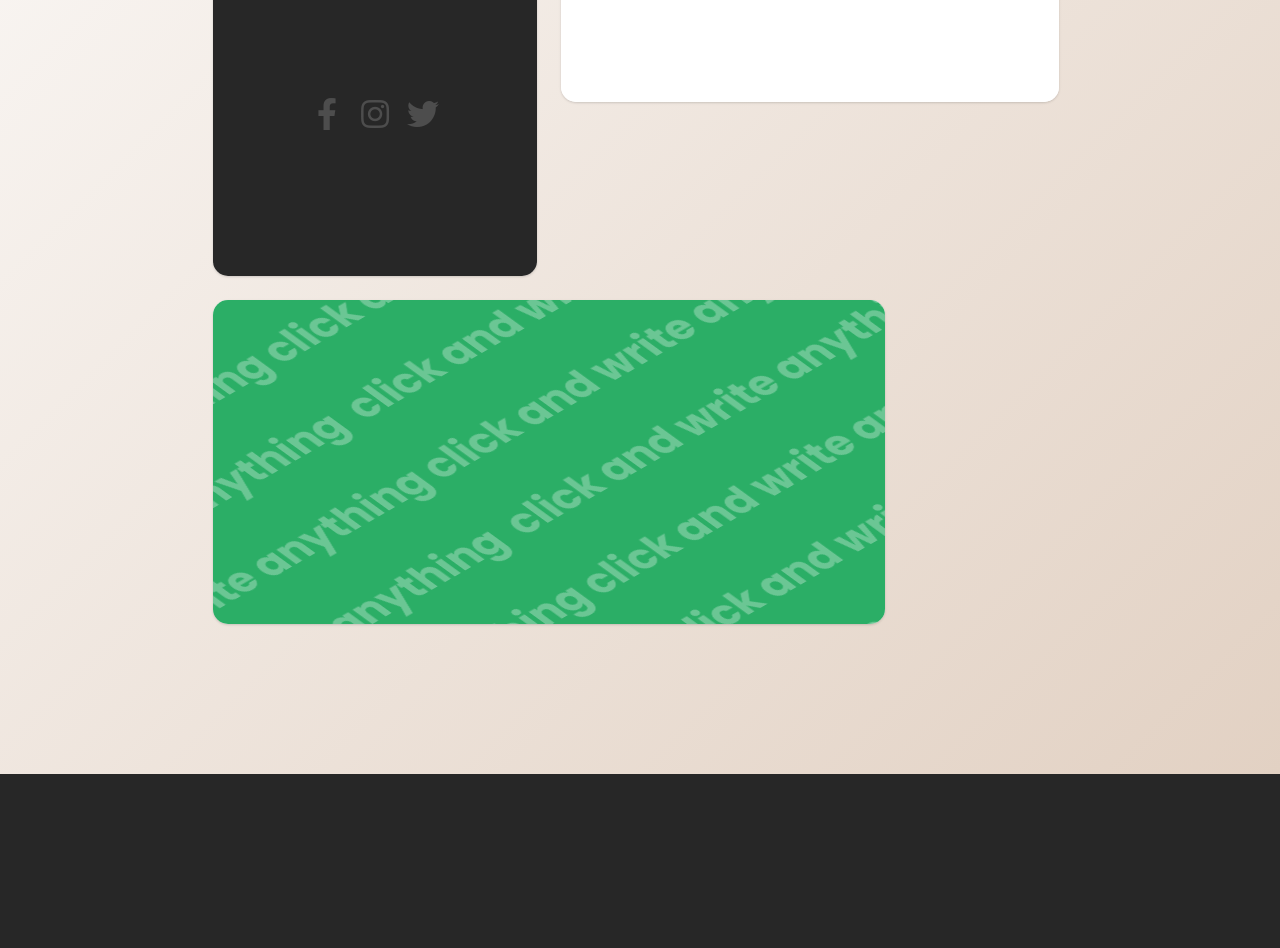
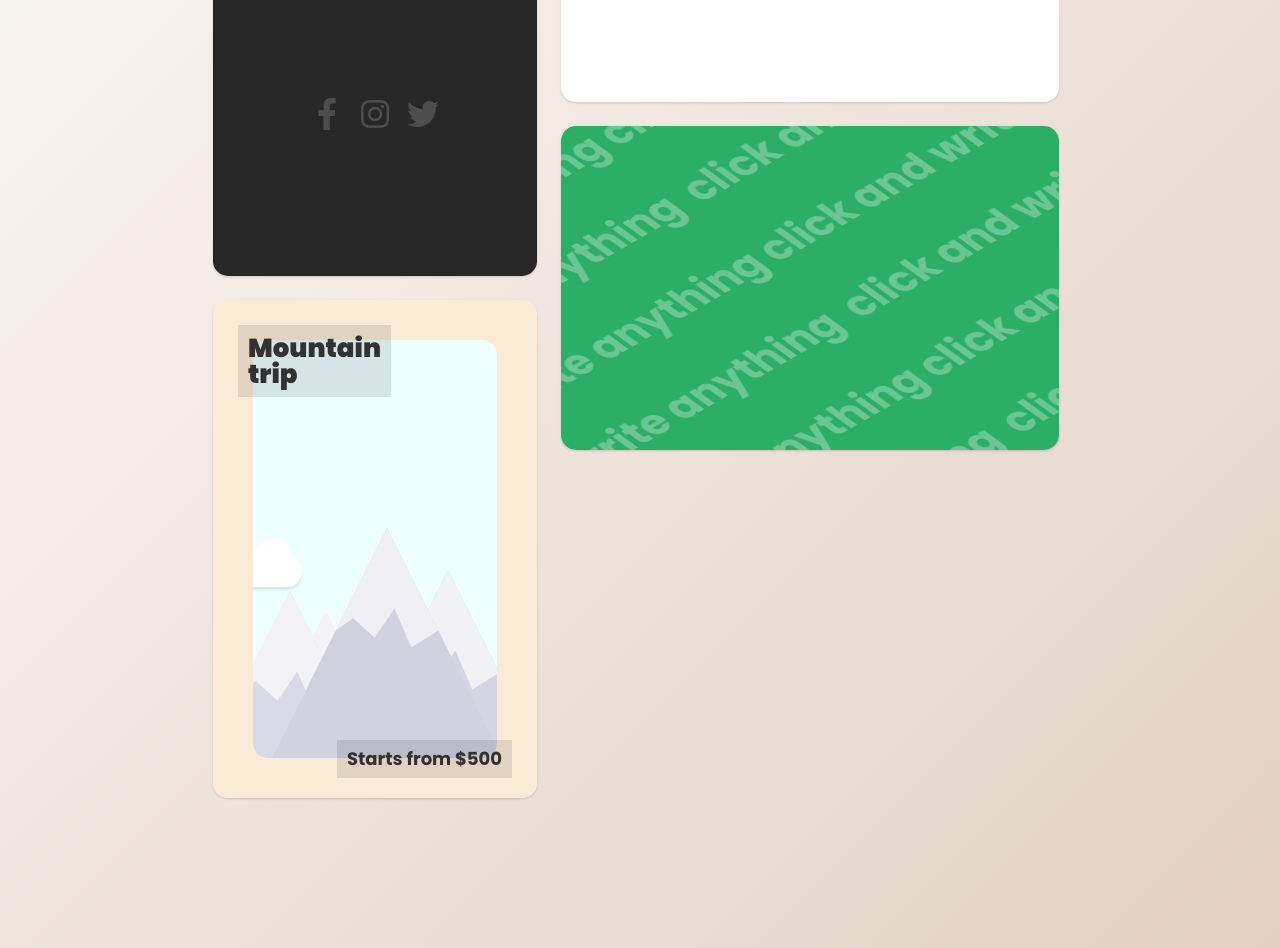
Before and after one commit to MMuii/framer-motion-playground, a Gatsby site: page / in a window 1280 px wide. Shown: the part 500-1448 px from the top of the page. Before the commit the page ends 1274 px from the top, so only its background shows below. Built offline with nearby package versions, Linux system fonts and the light colour scheme; Gatsby itself is replaced by a stand-in of ours.

Commit message:
Added rotating card

```diff
--- /dev/null
+++ b/src/components/camera-decomposition/CameraDecomposition.js
@@ -0,0 +1,74 @@
+import React, { useState, useRef, useEffect } from 'react';
+import { useMousePositionWithinElement } from '../../hooks/useMousePositionWithinElement';
+
+const mountains = [4, 3, 2, 1];
+
+const CameraDecomposition = () => {
+    const containerRef = useRef();
+    const [isHovering, setIsHovering] = useState(false);
+    const [[x, y], onMouseMove, setPosition] = useMousePositionWithinElement(
+        containerRef,
+        containerRef.current
+            ? [containerRef.current.clientWidth / 2, containerRef.current.clientHeight / 2]
+            : [0, 0]
+    );
+
+    useEffect(() => {
+        console.log('isHovering', isHovering);
+    }, [isHovering]);
+
+    return (
+        <div
+            className="camera-decomposition"
+            ref={containerRef}
+            onMouseEnter={() => setIsHovering(true)}
+            onMouseLeave={() => {
+                setIsHovering(false);
+                setPosition([0, 0]);
+            }}
+            onMouseMove={e => onMouseMove(e)}
+            style={{ transform: `translateX(-50%) translateY(-50%) scale(${isHovering ? 1.05 : 1})` }}
+        >
+            <div
+                className="card"
+                style={{
+                    transform: `translateX(-50%) translateY(-50%) rotateX(${y*0.03}deg) rotateY(${-x*0.03}deg)`,
+                    boxShadow: isHovering ? '0 20px 25px -5px rgba(0, 0, 0, 0.1), 0 10px 10px -5px rgba(0, 0, 0, 0.04)' : 'none'
+                }}
+            >
+                {mountains.map(num => (
+                    <div className={`mountain mountain--${num}`} key={num}>
+                        <svg viewBox="0 0 100 100">
+                            <path d="M 0 100 L 50 0 L 100 100 Z" />
+                            <path d="M 29 42 L 36 37 L 45 45 L 53 33 L 60 49 L 71 42 L 50 0 L 29 42" />
+                        </svg>
+                    </div>
+                ))}
+
+                <div className="cloud"></div>
+            </div>
+
+            <div
+                className="title"
+                style={{
+                    transform: `rotateX(${y*0.03}deg) rotateY(${-x*0.03}deg)`,
+                    top: isHovering ? '20px' : '25px',
+                }}
+            >
+                    Mountain<br/>trip
+            </div>
+
+            <div
+                className="subtitle"
+                style={{
+                    transform: `rotateX(${y*0.03}deg) rotateY(${-x*0.03}deg)`,
+                    bottom: isHovering ? '25px' : '20px',
+                }}
+            >
+                    Starts from $500
+            </div>
+        </div>
+    )
+}
+
+export default CameraDecomposition;
--- /dev/null
+++ b/src/hooks/useMousePositionWithinElement.js
@@ -0,0 +1,16 @@
+import { useState } from 'react';
+
+export const useMousePositionWithinElement = (ref, offset = [0, 0]) => {
+    const [[x, y], setPosition] = useState([0, 0]);
+
+    return [
+        [x, y],
+        (e) => {
+            const { left, top } = ref.current.getBoundingClientRect();
+            const x = e.clientX - left - offset[0];
+            const y = e.clientY - top - offset[1];
+            setPosition([x, y]);
+        },
+        ([x, y]) => setPosition([x, y])
+    ]
+}
--- a/src/pages/index.js
+++ b/src/pages/index.js
@@ -8,6 +8,7 @@
 import CustomCursor from '../components/custom-cursor/CustomCursor';
 import InfiniteCards from '../components/infinite-cards/InfiniteCards';
 import Text3d from '../components/text-3d/Text3d';
+import CameraDecomposition from '../components/camera-decomposition/CameraDecomposition';
 
 const IndexPage = () => (
     <div className="gallery">
@@ -36,8 +37,12 @@
                 <CustomCursor />
             </GalleryCard>
 
-            <GalleryCard className="c4 r2">
+            <GalleryCard className="c3 r2">
                 <Text3d />
+            </GalleryCard>
+
+            <GalleryCard className="c2 r3">
+                <CameraDecomposition />
             </GalleryCard>
 
             {/* <GalleryCard className="c2 r2">
--- /dev/null
+++ b/src/scss/camera-decomposition/camera-decomposition.scss
@@ -0,0 +1,127 @@
+.camera-decomposition {
+    background: antiquewhite;
+    height: 100%;
+    width: 100%;
+    position: relative;
+    top: 50%;
+    left: 50%;
+    transition: all .4s;
+    perspective: 600px;
+
+    .card {
+        transition: transform .1s, box-shadow .3s, top .2s, left .2s;
+        position: relative;
+        top: 50%;
+        left: 50%;
+        background: #eeffff;
+        height: calc(100% - 80px);
+        width: calc(100% - 80px);
+        border-radius: 15px;
+        overflow: hidden;
+    }
+
+    .title, .subtitle {
+        position: absolute;
+        background: rgba($color: #000000, $alpha: .1);
+        transition: transform .1s, box-shadow .3s, top .2s, bottom .2s;
+        color: #323232;
+        padding: 10px;
+    }
+
+    .title {
+        left: 25px;
+        font-weight: 900;
+        font-size: 26px;
+    }
+
+    .subtitle {
+        right: 25px;
+        font-weight: 700;
+        font-size: 18px;
+    }
+
+    .mountain {
+        position: absolute;
+        width: 100%;
+
+        &--1 {
+            top: 45%;
+            left: 5%;
+            z-index: 10;
+
+            svg {
+                path {
+                    &:nth-of-type(1) {
+                        fill: #d1d1e0;
+                    }
+
+                    &:nth-of-type(2) {
+                        fill: #efeff5;
+                    }
+                }
+            }
+        }
+
+        &--2 {
+            top: 55%;
+            left: 30%;
+
+            svg {
+                path {
+                    &:nth-of-type(1) {
+                        fill: #d6d6e3;
+                    }
+
+                    &:nth-of-type(2) {
+                        fill: #f1f1f6;
+                    }
+                }
+            }
+        }
+
+        &--3 {
+            top: 60%;
+            left: -35%;
+
+            svg {
+                path {
+                    &:nth-of-type(1) {
+                        fill: #dadae6;
+                    }
+
+                    &:nth-of-type(2) {
+                        fill: #f2f2f7;
+                    }
+                }
+            }
+        }
+
+        &--4 {
+            top: 65%;
+            left: -20%;
+            svg {
+                path {
+                    &:nth-of-type(1) {
+                        fill: #dfdfe9;
+                    }
+
+                    &:nth-of-type(2) {
+                        fill: #f4f4f8;
+                    }
+                }
+            }
+        }
+    }
+
+    .cloud {
+        position: absolute;
+        top: 50%;
+        animation: cloud 25s linear infinite;
+        transform: scale(0.7);
+    }
+}
+
+@keyframes cloud {
+    from { left: -50%; }
+    to { left: 100%; }
+}
--- a/src/scss/main.scss
+++ b/src/scss/main.scss
@@ -14,6 +14,7 @@
 @import "./custom-cursor/custom-cursor.scss";
 @import "./infinite-cards/infinite-cards.scss";
 @import "./text-3d/text-3d.scss";
+@import "./camera-decomposition/camera-decomposition.scss";
 
 html {
     margin: 0;
```
